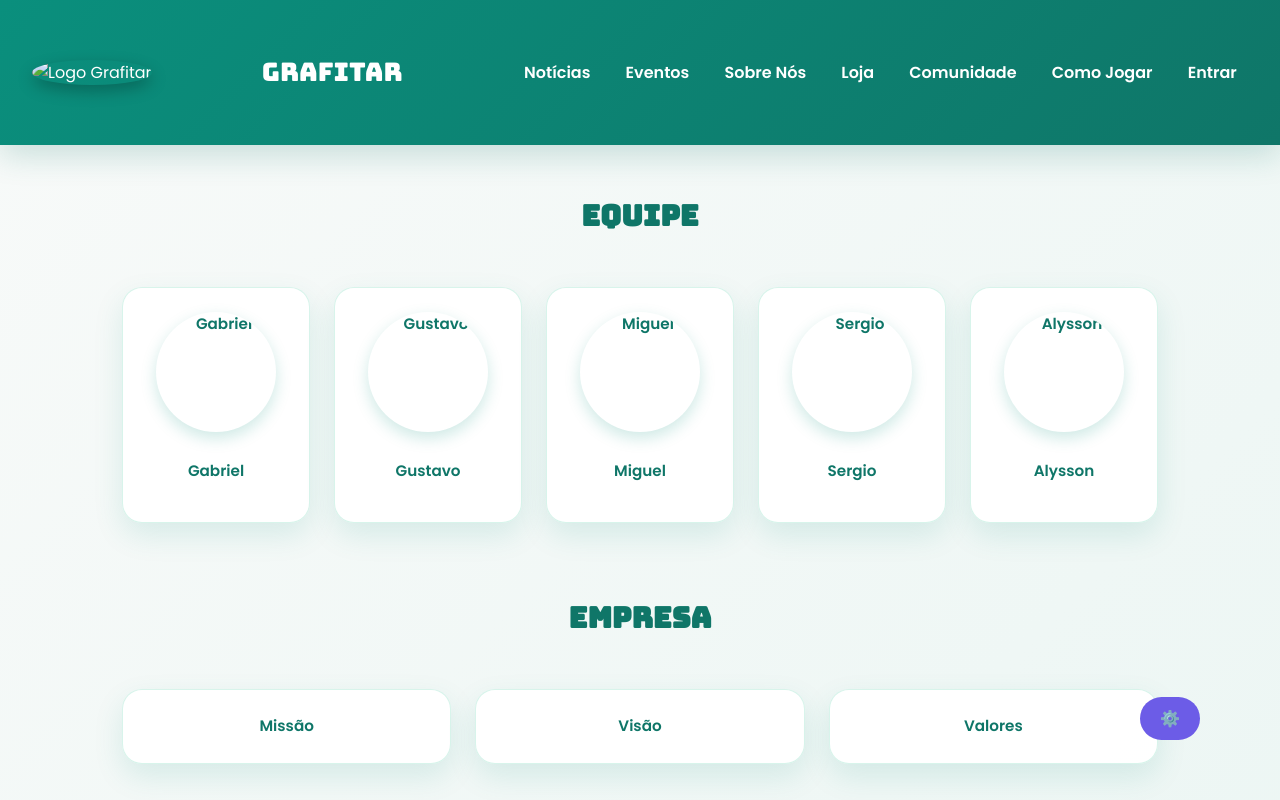
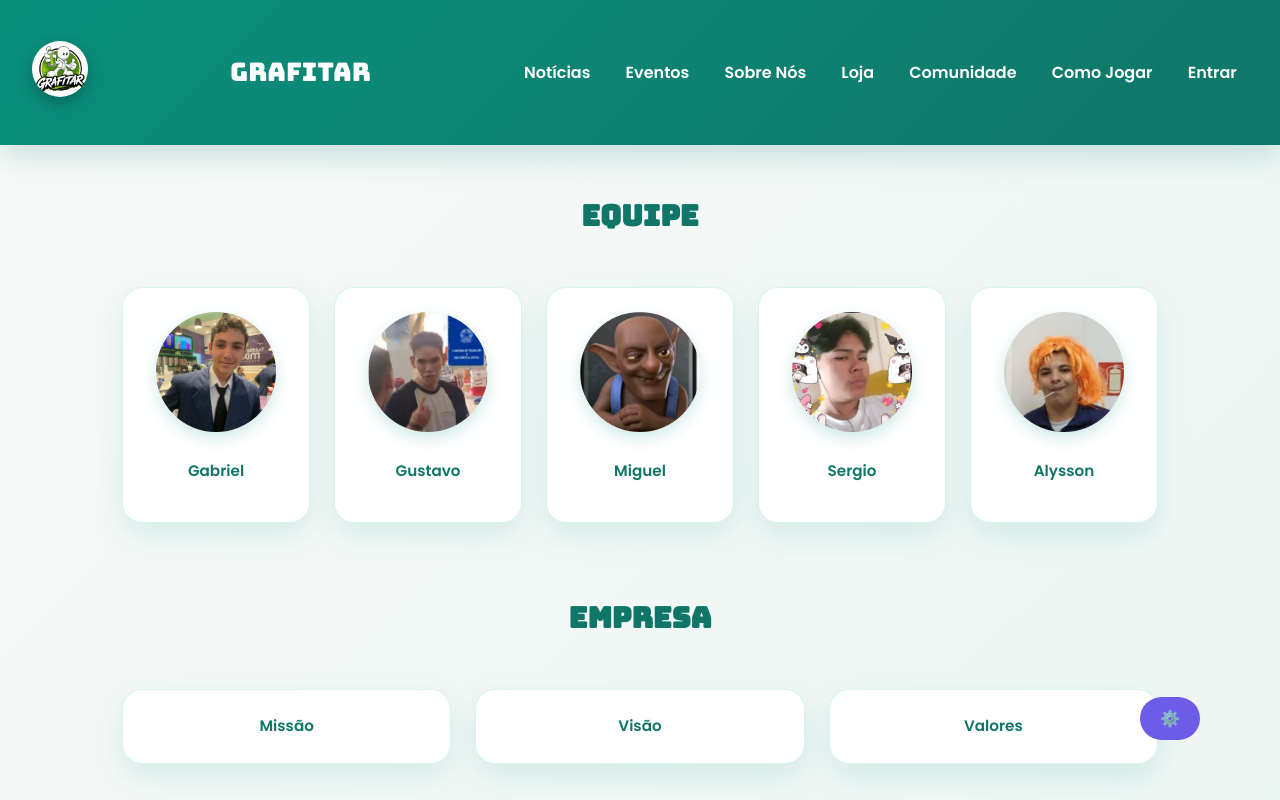
Before and after one commit to Gdhjjsjhd/melhoria2, a plain HTML site: page desen.html in a window 1280 px wide. Shown: the top 800 px of the page. Drawn offline with Linux system fonts and the light colour scheme; a script that the page names is missing.

Commit message:
mudanças

```diff
--- a/desen.html
+++ b/desen.html
@@ -9,7 +9,7 @@
 <body>
     <header>
         <a href="index.html">
-            <img src="./imagens/logo.png" alt="Logo Grafitar" id="logo">
+            <img src="logo.png" alt="Logo Grafitar" id="logo">
         </a>
         <h1 id="oi">Grafitar</h1>
 
@@ -29,27 +29,27 @@
 
         <div class="container">
             <div class="card" onclick="abrirModal('Gabriel', 'CEO e desenvolvedor principal.')">
-                <img src="./imagens/eu.jpeg" alt="Gabriel">
+                <img src="eu.jpeg" alt="Gabriel">
                 <p>Gabriel</p>
             </div>
 
             <div class="card" onclick="abrirModal('Gustavo', 'Responsável por planejamento.')">
-                <img src="./imagens/gustavp.jpeg" alt="Gustavo">
+                <img src="gustavp.jpeg" alt="Gustavo">
                 <p>Gustavo</p>
             </div>
 
             <div class="card" onclick="abrirModal('Miguel', 'Responsável por design.')">
-                <img src="./imagens/miguel.jpeg" alt="Miguel">
+                <img src="miguel.jpeg" alt="Miguel">
                 <p>Miguel</p>
             </div>
 
             <div class="card" onclick="abrirModal('Sergio', 'Responsável por marketing.')">
-                <img src="./imagens/sergio.jpeg" alt="Sergio">
+                <img src="sergio.jpeg" alt="Sergio">
                 <p>Sergio</p>
             </div>
 
             <div class="card" onclick="abrirModal('Alysson', 'Responsável por suporte.')">
-                <img src="./imagens/alysson.jpeg" alt="Alysson">
+                <img src="alysson.jpeg" alt="Alysson">
                 <p>Alysson</p>
             </div>
         </div>
```
Also changed, not shown: comojogar.html (+1 -1 lines), comunidade.html (+1 -1 lines), entrar.html (+1 -1 lines), eventos.html (+1 -1 lines), index.html (+1 -1 lines), loja.html (+1 -1 lines), noticias.html (+1 -1 lines).
